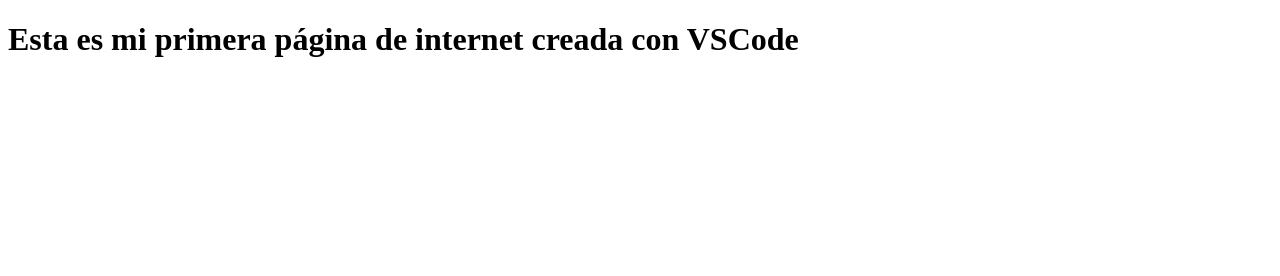
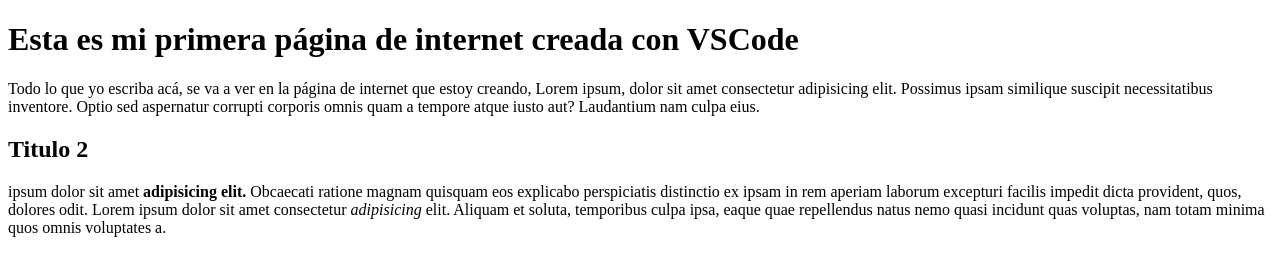
Before and after one commit to rgomezqbllos/git_test, a plain HTML site: page Index.html in a window 1280 px wide. Drawn offline with Linux system fonts and the light colour scheme.

Commit message:
Working with Text

```diff
--- a/Index.html
+++ b/Index.html
@@ -7,5 +7,11 @@
 </head>
 <body>
     <h1> Esta es mi primera página de internet creada con VSCode </h1>
+        <p>Todo lo que yo escriba acá, se va a ver en la página de internet que estoy creando, Lorem ipsum, dolor sit amet consectetur adipisicing elit. Possimus ipsam similique suscipit necessitatibus inventore. Optio sed aspernatur corrupti corporis omnis quam a tempore atque iusto aut? Laudantium nam culpa eius.</p>
+        <h2>Titulo 2</h2>
+        <p>ipsum dolor sit amet <strong>adipisicing elit.</strong> Obcaecati ratione magnam quisquam eos explicabo perspiciatis distinctio ex ipsam in rem aperiam laborum excepturi facilis impedit dicta provident, quos, dolores odit.
+        Lorem ipsum dolor sit amet consectetur <em>adipisicing</em> elit. Aliquam et soluta, temporibus culpa ipsa, eaque quae repellendus natus nemo quasi incidunt quas voluptas, nam totam minima quos omnis voluptates a.
+        </p>
+<!-- Esto es un comentario -->
 </body>
 </html>
```
